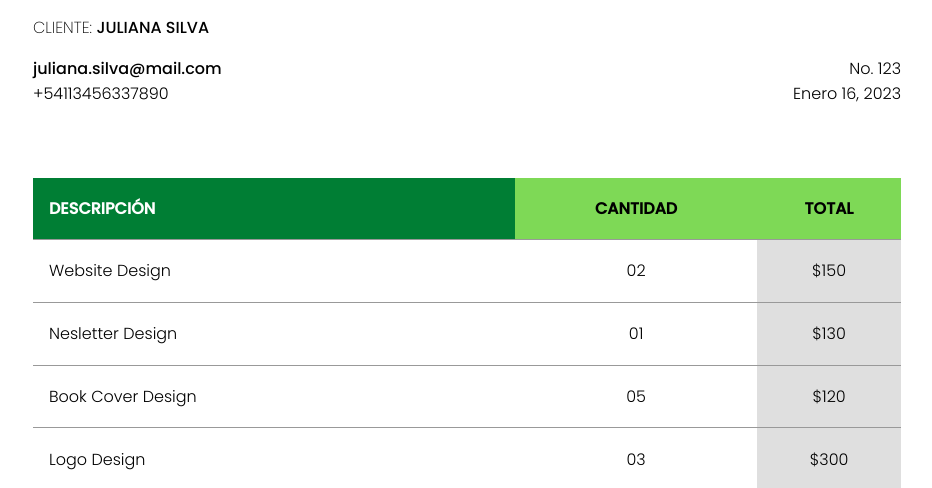
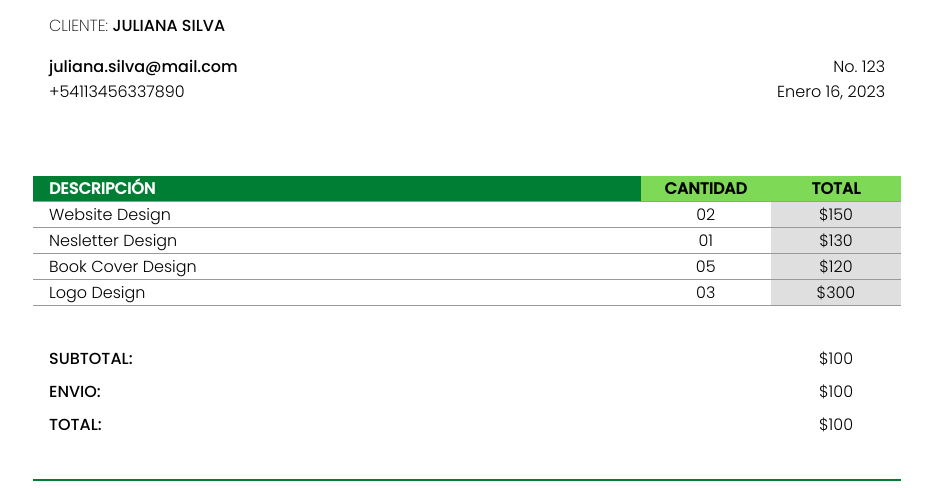
Before and after one commit to emavalente/SanMari-template, a plain HTML site: page index.html in a window 1280 px wide. Shown: the part 365-853 px from the top of the page, without its empty margins (173-1105 px from the left). Drawn offline with Linux system fonts and the light colour scheme.

Commit message:
rediseño de layout: reparo incopatibilidad con avature

```diff
--- a/index.html
+++ b/index.html
@@ -4,9 +4,9 @@
     <meta charset="UTF-8" />
     <meta http-equiv="X-UA-Compatible" content="IE=edge" />
     <meta name="viewport" content="width=device-width, initial-scale=1.0" />
-    <link rel="preconnect" href="https://fonts.googleapis.com">
-    <link rel="preconnect" href="https://fonts.gstatic.com" crossorigin>
-    <link href="https://fonts.googleapis.com/css2?family=Poppins:wght@200;300;500&display=swap" rel="stylesheet">
+    <link rel="preconnect" href="https://fonts.googleapis.com" />
+    <link rel="preconnect" href="https://fonts.gstatic.com" crossorigin />
+    <link href="https://fonts.googleapis.com/css2?family=Poppins:wght@200;300;500&display=swap" rel="stylesheet" />
     <link rel="stylesheet" href="./style.css" />
     <title>SAN MARI Growshop - PRESUPUESTO</title>
   </head>
@@ -30,44 +30,50 @@
           </div>
         </div>
       </div>
-      <div class="table">
+      <div class="table-container">
         <table>
-          <tr class="table__header">
+          <thead>
+            <tr>
               <th>DESCRIPCIÓN</th>
               <th>CANTIDAD</th>
               <th>TOTAL</th>
             </tr>
+          </thead>
           <tr>
             <td>Website Design</td>
-            <td class="table__content">02</td>
-            <td class="table__content table__price">$150</td>
+            <td>02</td>
+            <td>$150</td>
           </tr>
           <tr>
-            <td>Nesletter Design</tdss=>
-            <td class="table__content">01</td>
-            <td class="table__content table__price">$130</td>
+            <td>Nesletter Design</td>
+            <td>01</td>
+            <td>$130</td>
           </tr>
           <tr>
             <td>Book Cover Design</td>
-            <td class="table__content">05</td>
-            <td class="table__content table__price">$120</td>
+            <td>05</td>
+            <td>$120</td>
           </tr>
           <tr>
             <td>Logo Design</td>
-            <td class="table__content">03</td>
-            <td class="table__content table__price">$300</td>
-          </tr>
-          <tr>
-            <th>ENVIO:</th>
-            <td></td>
-            <th class="table__content table__price">$100</th>
-          </tr>
-          <tr>
-            <th>TOTAL:</th>
-            <td></td>
-            <th class="table__content table__price">$800</th>
+            <td>03</td>
+            <td>$300</td>
           </tr>
         </table>
+        <div class="table__foot-container">
+          <div class="table__foot table__foot--top">
+            <h3>SUBTOTAL:</h3>
+            <p>$100</p>
+          </div>
+          <div class="table__foot">
+            <h3>ENVIO:</h3>
+            <p>$100</p>
+          </div>
+          <div class="table__foot">
+            <h3>TOTAL:</h3>
+            <p>$100</p>
+          </div>
+        </div>
       </div>
       <div class="footer">
         <div class="observations">
--- a/style.css
+++ b/style.css
@@ -17,14 +17,13 @@ body {
   background-color: #fff;
   display: grid;
   grid-template-columns: repeat(4, 1fr);
-  grid-template-rows: 50px 1fr 0.5fr 0.5fr 0.5fr 50px;
+  grid-template-rows: 48px 1fr 0.5fr 0.5fr;
 }
 
 .greenbar {
   width: 100%;
-  height: 50px;
+  height: 48px;
   background-color: #7ed956;
-  grid-column: 1 / 5;
 }
 
 .greenbar--top {
@@ -35,8 +34,10 @@ body {
   grid-row: 6 / 7;
 }
 
+.greenbar,
 .header,
-.table,
+.table-container,
+.table__foot-container,
 .footer {
   grid-column: 1 / 5;
 }
@@ -52,6 +53,10 @@ body {
 .header__hero img {
   width: 250px;
   margin: 24px 0;
+}
+
+.header__cliente {
+  padding-left: 1rem;
 }
 
 .header__cliente h2 {
@@ -70,7 +75,7 @@ body {
 }
 
 .header__title {
-  padding-top: 80px;
+  padding: 80px 1rem 0 0;
   display: flex;
   flex-direction: column;
   justify-content: space-between;
@@ -87,16 +92,35 @@ body {
   text-align: end;
 }
 
-.table {
-  margin-bottom: 48px;
-  grid-row: 3 / 5;
+.table-container {
+  margin-bottom: 42px;
+  border-bottom: 2px solid #007e34;
+  grid-row: 3 / 4;
 }
 
 table {
   width: 100%;
-  height: 100%;
   border-collapse: collapse;
-  border-bottom: 4px solid #007e34;
+}
+
+thead {
+  background-color: #7ed956;
+}
+
+thead tr th:first-child,
+tr td:first-child {
+  text-align: start;
+  padding-left: 1rem;
+}
+
+thead tr th:first-child {
+  width: 70%;
+  background-color: #007e34;
+  color: #fff;
+}
+
+thead tr th:nth-child(3n-1) {
+  width: 15%;
 }
 
 th,
@@ -104,35 +128,38 @@ td {
   border-bottom: 1px solid #999;
 }
 
-tr td:first-child,
-tr th:first-child {
-  text-align: start;
-  padding-left: 1rem;
-}
-
-.table__header th {
-  background-color: #7ed956;
-}
-
-.table__header th:first-child {
-  text-align: start;
-  padding-left: 1rem;
-  background-color: #007e34;
-  color: #fff;
-}
-
-.table__content {
+tr td {
   text-align: center;
 }
 
-.table__price {
+tr td:last-child {
   background-color: #dfdfdf;
 }
 
-.footer {
+.table__foot-container {
+  margin-bottom: 42px;
+}
+
+.table__foot-container div:first-child {
+  margin-top: 32px;
+}
+
+.table__foot {
   display: flex;
   justify-content: space-between;
+  padding: 0.5rem 3rem 0 1rem;
+}
+
+.table__foot h3 {
+  font-size: 1rem;
+  font-weight: 500;
+}
+
+.footer {
+  padding: 0 1rem;
   border-bottom: 8px solid #007e34;
+  display: flex;
+  justify-content: space-between;
 }
 
 .footer h2 {
```
Lines whose indentation alone changed are shown as unchanged.
